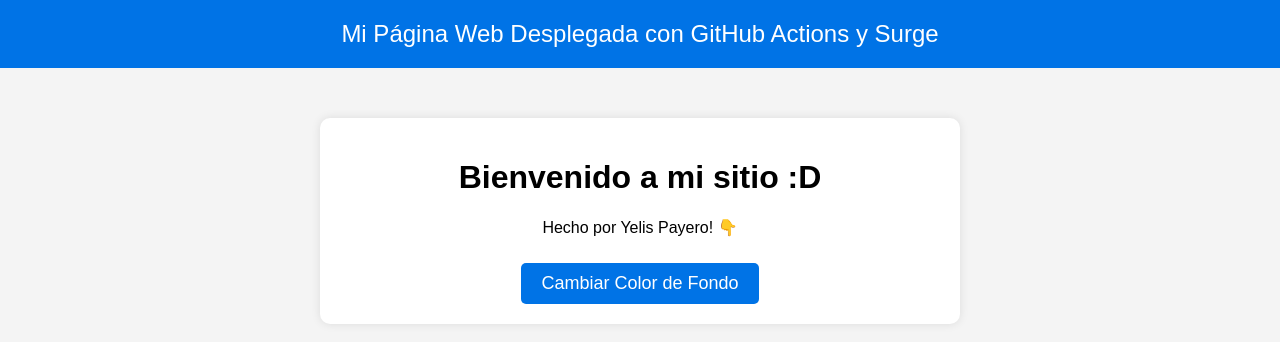
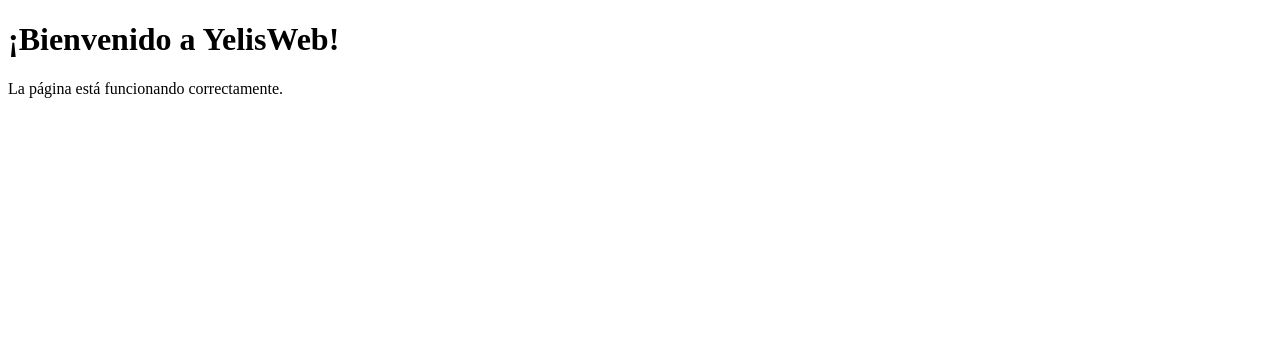
Before and after one commit to YelisPayros/YelisWeb, a plain HTML site: page Index.html in a window 1280 px wide. Drawn offline with Linux system fonts and the light colour scheme.

Commit message:
Actualización de la página

```diff
--- a/Index.html
+++ b/Index.html
@@ -3,59 +3,10 @@
 <head>
     <meta charset="UTF-8">
     <meta name="viewport" content="width=device-width, initial-scale=1.0">
-    <title>Mi Página Web</title>
-    <style>
-        body {
-            font-family: Arial, sans-serif;
-            margin: 0;
-            padding: 0;
-            text-align: center;
-            background-color: #f4f4f4;
-            transition: background-color 0.3s ease-in-out;
-        }
-        header {
-            background: #0073e6;
-            color: white;
-            padding: 20px;
-            font-size: 24px;
-        }
-        .container {
-            margin: 50px auto;
-            max-width: 600px;
-            padding: 20px;
-            background: white;
-            box-shadow: 0px 0px 10px rgba(0, 0, 0, 0.1);
-            border-radius: 10px;
-        }
-        button {
-            background: #0073e6;
-            color: white;
-            border: none;
-            padding: 10px 20px;
-            font-size: 18px;
-            cursor: pointer;
-            margin-top: 10px;
-            border-radius: 5px;
-        }
-        button:hover {
-            background: #005bb5;
-        }
-    </style>
+    <title>YelisWeb</title>
 </head>
 <body>
-    <header>Mi Página Web Desplegada con GitHub Actions y Surge</header>
-
-    <div class="container">
-        <h1>Bienvenido a mi sitio :D</h1>
-        <p>Hecho por Yelis Payero! 👇</p>
-        <button onclick="cambiarFondo()">Cambiar Color de Fondo</button>
-    </div>
-
-    <script>
-        function cambiarFondo() {
-            const colores = ["#ffadad", "#ffdda1", "#d4a5a5", "#a1ffce", "#a1c4fd"];
-            document.body.style.backgroundColor = colores[Math.floor(Math.random() * colores.length)];
-        }
-    </script>
+    <h1>¡Bienvenido a YelisWeb!</h1>
+    <p>La página está funcionando correctamente.</p>
 </body>
 </html>
```
